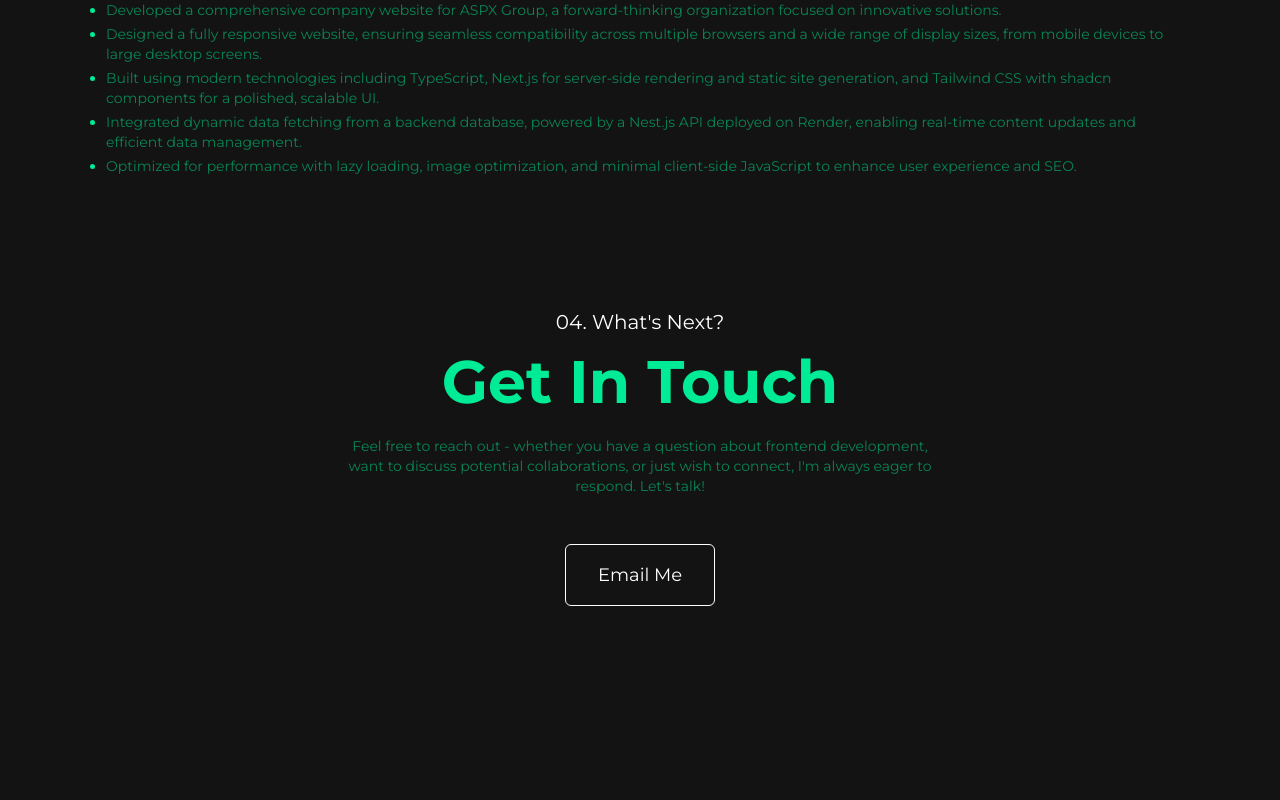
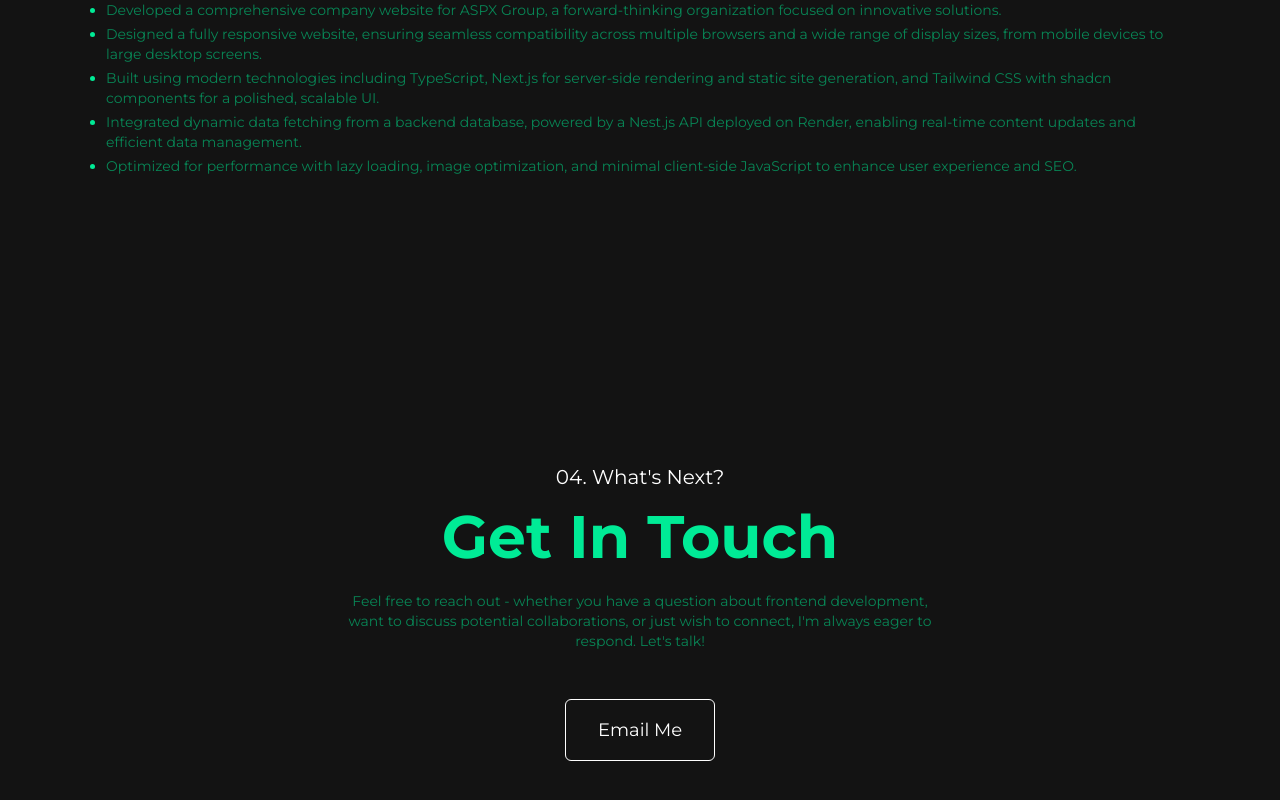
Before and after one commit to taeleenz38/portfolio-latest, a Next.js app: page / in a window 1280 px wide. Shown: the part 2988-3788 px from the top of the page. Built offline with nearby package versions, Linux system fonts and the light colour scheme.

Commit message:
README + contact section updated

```diff
--- a/components/Contact.tsx
+++ b/components/Contact.tsx
@@ -16,7 +16,7 @@
   return (
     <div
       id="contact"
-      className="w-screen mt-24 mb-72 flex justify-center items-center"
+      className="w-screen h-dvh md:h-screen flex justify-center items-center"
     >
       <div className="w-[260px] sm:w-[400px] md:w-[600px] flex flex-col mx-auto justify-center items-center">
         <motion.h1
```
Also changed, not shown: 1 other file (tests, documents, lock files or other folders).
